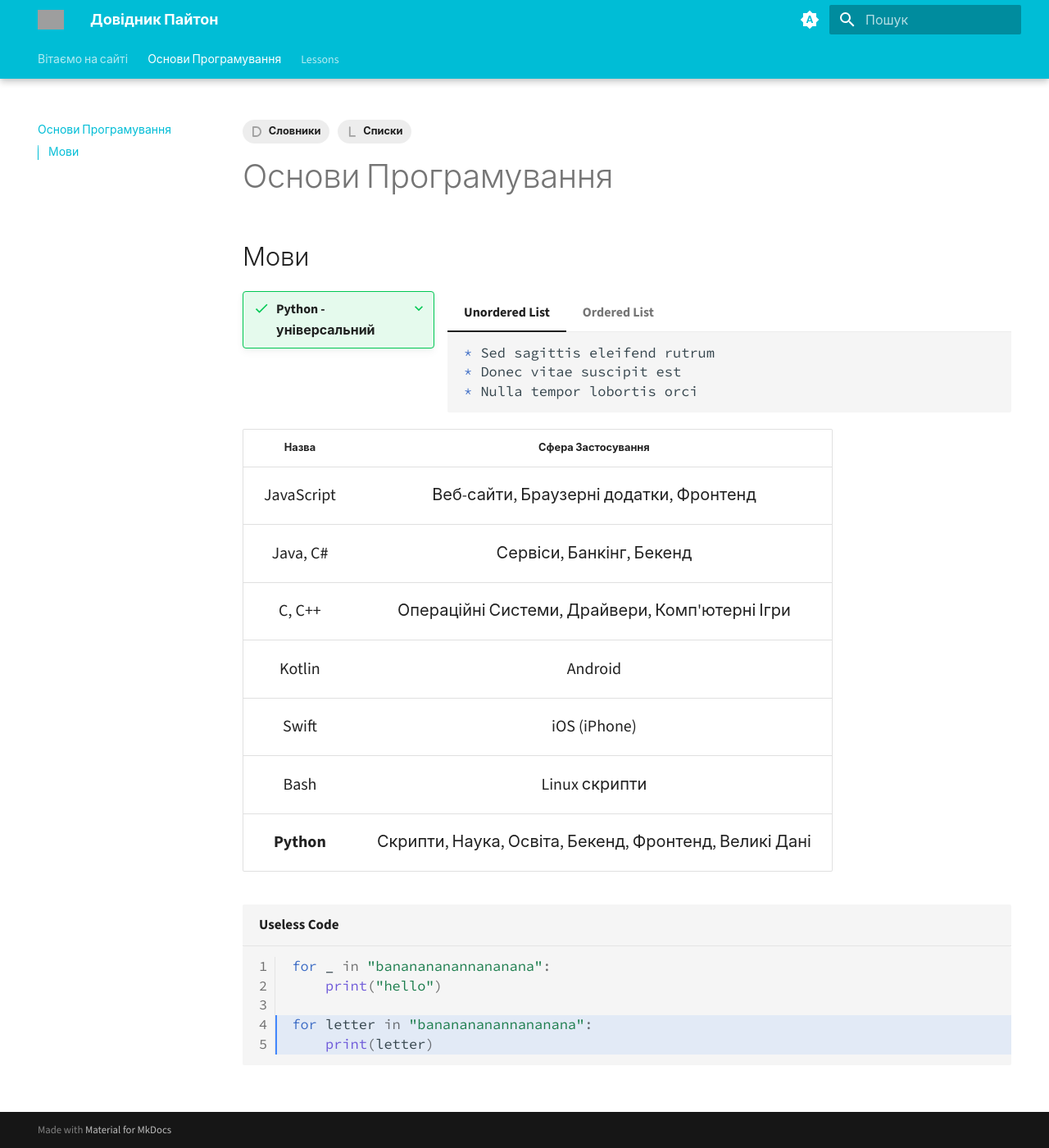
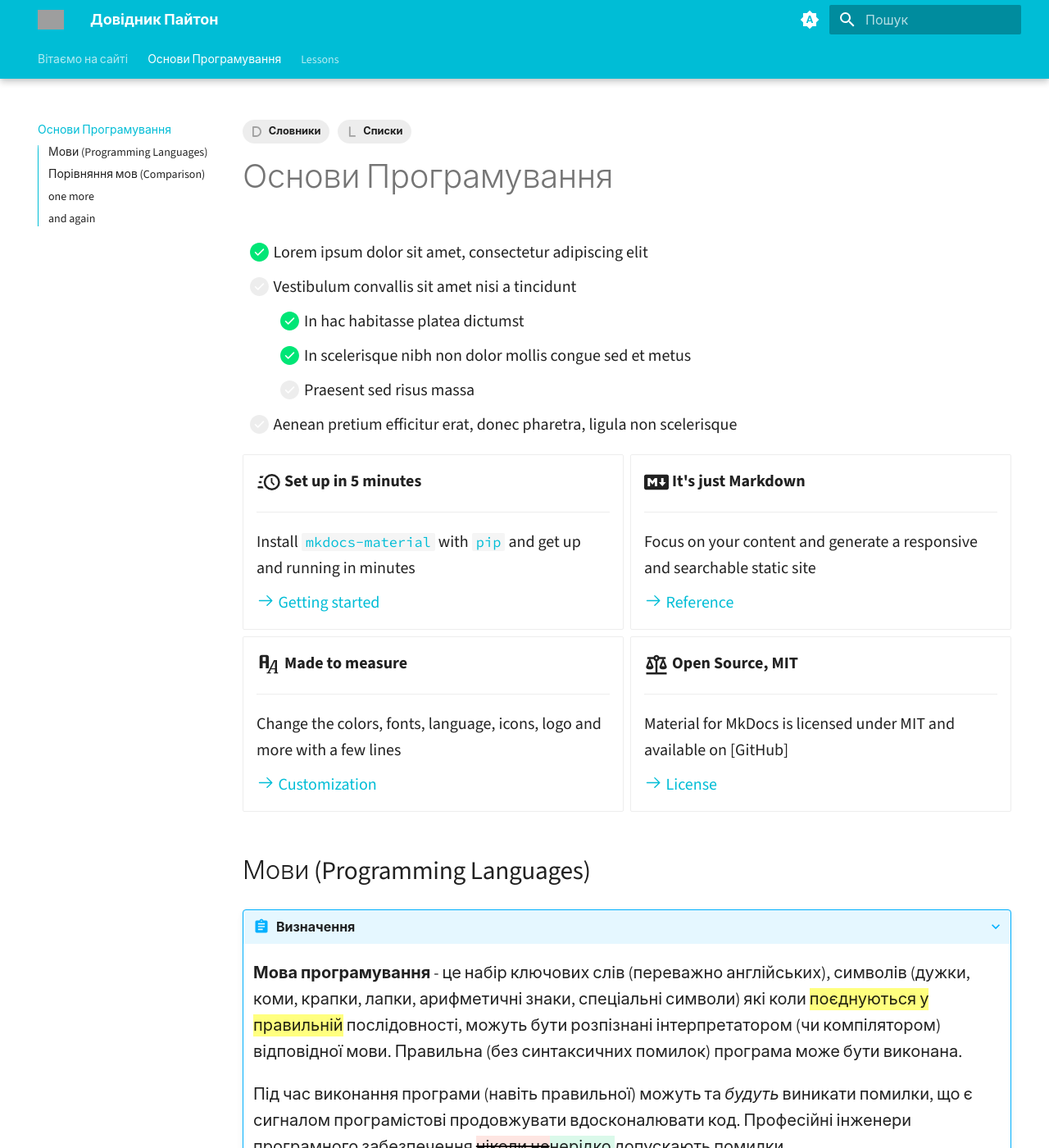
Before and after one commit to kirilche/pykids, an MkDocs documentation site: the page built from docs/fundamentals.md, in a window 1280 px wide and 1400 px high. Shown: the whole window at 82% size. Built offline with MkDocs 1.6.1 and Material for MkDocs 9.7.7, drawn with Linux system fonts in a browser that asks for light colours; some of the changed text lies outside the part shown; grey boxes are pictures that could not be loaded.

Commit message:
291224 evening

````diff
--- a/docs/fundamentals.md
+++ b/docs/fundamentals.md
@@ -5,10 +5,59 @@ tags:
 ---
 
 # Основи Програмування
+- [x] Lorem ipsum dolor sit amet, consectetur adipiscing elit
+- [ ] Vestibulum convallis sit amet nisi a tincidunt
+    * [x] In hac habitasse platea dictumst
+    * [x] In scelerisque nibh non dolor mollis congue sed et metus
+    * [ ] Praesent sed risus massa
+- [ ] Aenean pretium efficitur erat, donec pharetra, ligula non scelerisque
 
-## Мови
+<div class="grid cards" markdown>
 
-???+ success inline "Python - універсальний"
+-   :material-clock-fast:{ .lg .middle } __Set up in 5 minutes__
+
+    ---
+
+    Install [`mkdocs-material`](#) with [`pip`](#) and get up
+    and running in minutes
+
+    [:octicons-arrow-right-24: Getting started](#programming-languages)
+
+-   :fontawesome-brands-markdown:{ .lg .middle } __It's just Markdown__
+
+    ---
+
+    Focus on your content and generate a responsive and searchable static site
+
+    [:octicons-arrow-right-24: Reference](#comparison)
+
+-   :material-format-font:{ .lg .middle } __Made to measure__
+
+    ---
+
+    Change the colors, fonts, language, icons, logo and more with a few lines
+
+    [:octicons-arrow-right-24: Customization](#one-more)
+
+-   :material-scale-balance:{ .lg .middle } __Open Source, MIT__
+
+    ---
+
+    Material for MkDocs is licensed under MIT and available on [GitHub]
+
+    [:octicons-arrow-right-24: License](#and-again)
+
+</div>
+## Мови (Programming Languages)
+
+???+ abstract "Визначення"
+    **Мова програмування** - це набір ключових слів (переважно англійських), символів (дужки, коми, крапки, лапки, арифметичні знаки, спеціальні символи) які коли ==поєднуються у правильній== послідовності, можуть бути розпізнані інтерпретатором (чи компілятором) відповідної мови. Правильна (без синтаксичних помилок) програма може бути виконана.
+
+    Під час виконання програми (навіть правильної) можуть та _будуть_ виникати помилки, що є сигналом програмістові продовжувати вдосконалювати код. Професійні інженери програмного забезпечення {~~ніколи не~>нерідко ~~}допускають помилки.
+
+- ==This was marked (highlight)==
+- ^^This was inserted (underline)^^
+- ~~This was deleted (strikethrough)~~
 
 
 === "Unordered List"
@@ -24,6 +73,8 @@ tags:
     3. Nulla tempor lobortis orci
     ```
 
+## Порівняння мов (Comparison)
+
 | Назва       | Сфера Застосування                             |
 | :---------: | :----------------------------------------: |
 | JavaScript  | Веб-сайти, Браузерні додатки, Фронтенд    |
@@ -34,7 +85,7 @@ tags:
 | Bash        | Linux скрипти|
 | **Python**  | Скрипти, Наука, Освіта, Бекенд, Фронтенд, Великі Дані|
 
-
+## one more
 ```py title="Useless Code" linenums="1" hl_lines="4-5"
 for _ in "bananananannananana":
     print("hello")
@@ -43,3 +94,6 @@ for letter in "bananananannananana":
     print(letter)
 
 ```
+
+## and again
+"Lorem ipsum dolor sit amet, consectetur adipiscing elit, sed do eiusmod tempor incididunt ut labore et dolore magna aliqua. Ut enim ad minim veniam, quis nostrud exercitation ullamco laboris nisi ut aliquip ex ea commodo consequat. Duis aute irure dolor in reprehenderit in voluptate velit esse cillum dolore eu fugiat nulla pariatur. Excepteur sint occaecat cupidatat non proident, sunt in culpa qui officia deserunt mollit anim id est laborum."
--- a/docs/stylesheets/extra.css
+++ b/docs/stylesheets/extra.css
@@ -26,12 +26,58 @@
     animation: heart 1000ms infinite;
   }
 
+  @keyframes rotate_1 {
+    from {transform: rotate(0);
+      /* filter: blur(0.5px);} */
+    }
+    to {transform: rotate(0.5turn);}
+  }
+  details.success[open] {
+    animation: rotate_1 1000ms 1 forwards;
+  }
+
+  @keyframes rotate_2 {
+    0% {
+      transform: rotate(0.5turn);
+    }
+    100% {
+      transform: rotate(1turn);
+      /* filter: blur(0.5px); */
+    }
+  }
+  details.success:not([open]) {
+    animation: rotate_2 1000ms 1 forwards;
+  }
+
+  details.success:hover {
+    transition:all 2s;
+    filter: hue-rotate(180deg);
+    /* box-shadow: 0 1rem var(--md-default-fg-color); */
+  }
+
+  /* details.success:hover::after {
+    z-index: -1;
+    content: "";
+    width: 100%;
+    height: 100%;
+    position: absolute;
+    top: 0;
+    left: 0;
+    transition:all 2s;
+    filter: hue-rotate(180deg);
+    box-shadow: inset 0 0 1rem var(--md-default-fg-color);
+  } */
+
+  details.success {
+    transition:all 2s;
+  }
+
   .md-typeset {
     font-size: 1rem;
   }
 
   /* .md-typeset .admonition {
-    font-size: 0.5rem;
+    font-size: 1rem;
   } */
 
   .md-typeset details {
--- a/mkdocs.yml
+++ b/mkdocs.yml
@@ -80,8 +80,13 @@ markdown_extensions:
       pygments_lang_class: true
   - pymdownx.inlinehilite
   - pymdownx.snippets
-
-
+  - md_in_html
+  - pymdownx.tasklist:
+      custom_checkbox: true
+  - def_list
+  - toc:
+      title: Зміст
+      permalink: ⚓︎
 
 plugins:
   - search
````
